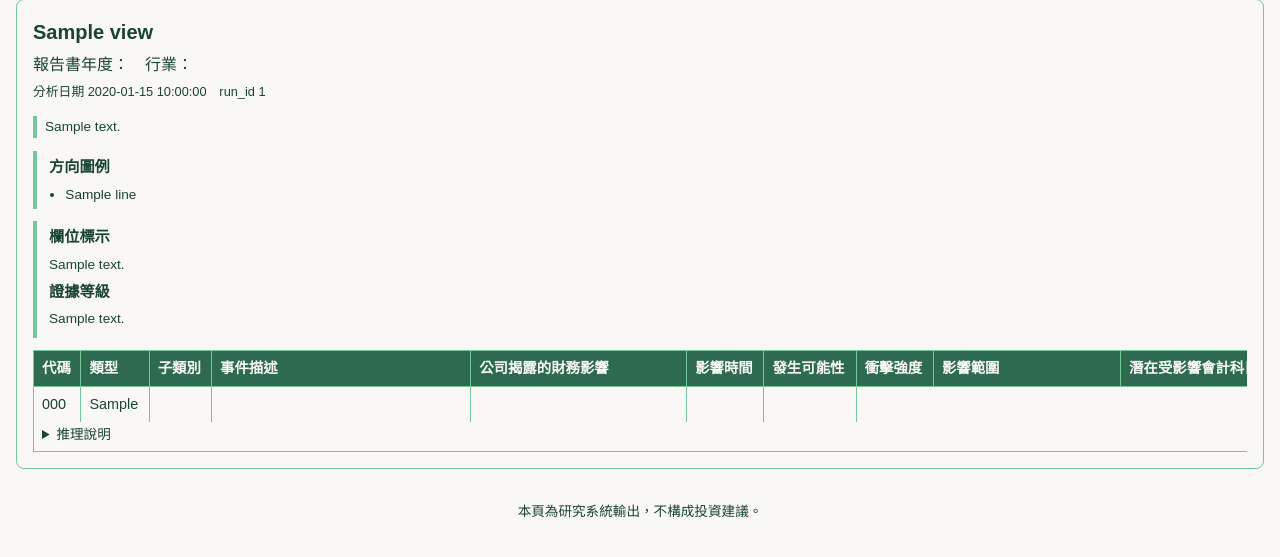
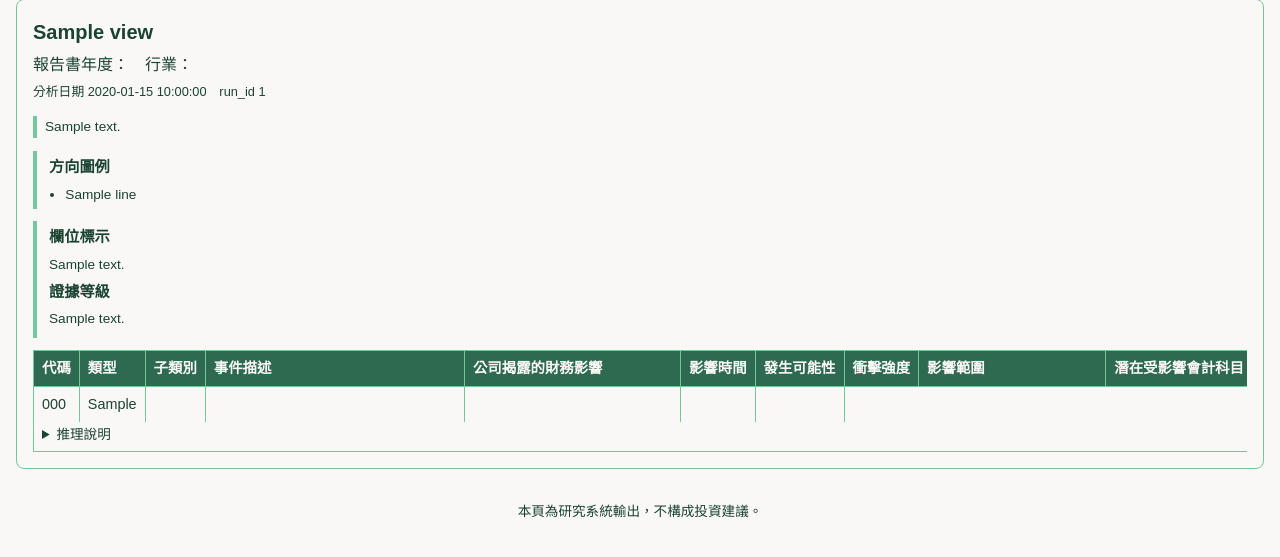
Before and after one commit to chien0822/esg_process, a Python web app: template src/esgfin/site/templates/index.html.j2 in a window 1280 px wide. Shown: the part 87-644 px from the top of the page. Run offline with Jinja, Linux system fonts and the light colour scheme; the template is opened without the code that fills it: most values are stand-ins (such as "Sample title", 1, 10 or a date in 2020).

Commit message:
S8：欄寬改設於表頭、表格寬度依內容；原文用語儲存格限寬並在格內換行
Co-Authored-By: Claude Opus 5.5 <noreply@anthropic.com>

```diff
--- a/src/esgfin/site/templates/index.html.j2
+++ b/src/esgfin/site/templates/index.html.j2
@@ -31,16 +31,16 @@
   .legend ul { margin: 0; padding-left: 1.2em; }
   .legend p { margin: 0 0 4px; }
   .table-wrap { overflow-x: auto; max-width: 100%; }
-  table { border-collapse: collapse; min-width: 1240px; width: 100%; font-size: 0.9rem; overflow-wrap: normal; }
+  table { border-collapse: collapse; width: max-content; min-width: 100%; font-size: 0.9rem; overflow-wrap: normal; }
   th { background: var(--primary); color: var(--bg); text-align: left; white-space: nowrap; }
   th, td { border: 1px solid var(--secondary); padding: 6px 8px; vertical-align: top; }
   /* 短欄不折行；事件描述、公司揭露的財務影響、影響範圍給固定寬度，文字在格內換行 */
   td.nw { white-space: nowrap; }
-  col.c-event { width: 18em; }
-  col.c-impact { width: 15em; }
-  col.c-scope { width: 13em; }
+  th.c-event { width: 18em; }
+  th.c-impact { width: 15em; }
+  th.c-scope { width: 13em; }
   td.wide { white-space: normal; }
-  td.level .raw { display: inline-block; min-width: 7em; }
+  td.level .raw { display: inline-block; min-width: 5em; max-width: 8em; white-space: normal; }
   td.scope .line + .line { margin-top: 4px; }
   .tag { font-size: 0.75rem; opacity: 0.85; white-space: nowrap; }
   td.accounts { white-space: nowrap; }
@@ -82,12 +82,9 @@
   </div>
   <div class="table-wrap">
   <table>
-    <colgroup>
-      <col><col><col><col class="c-event"><col class="c-impact"><col><col><col><col class="c-scope"><col>
-    </colgroup>
     <thead><tr>
-      <th>代碼</th><th>類型</th><th>子類別</th><th>事件描述</th><th>公司揭露的財務影響</th><th>影響時間</th>
-      <th>發生可能性</th><th>衝擊強度</th><th>影響範圍</th><th>潛在受影響會計科目</th>
+      <th>代碼</th><th>類型</th><th>子類別</th><th class="c-event">事件描述</th><th class="c-impact">公司揭露的財務影響</th><th>影響時間</th>
+      <th>發生可能性</th><th>衝擊強度</th><th class="c-scope">影響範圍</th><th>潛在受影響會計科目</th>
     </tr></thead>
     <tbody>
     {% for it in v.final.items %}
```
Also changed, not shown: tests/test_m5.py (+1 -1 lines).
